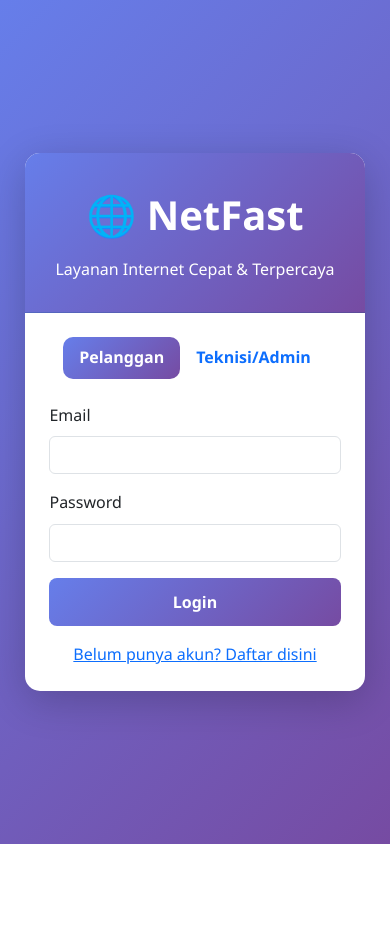
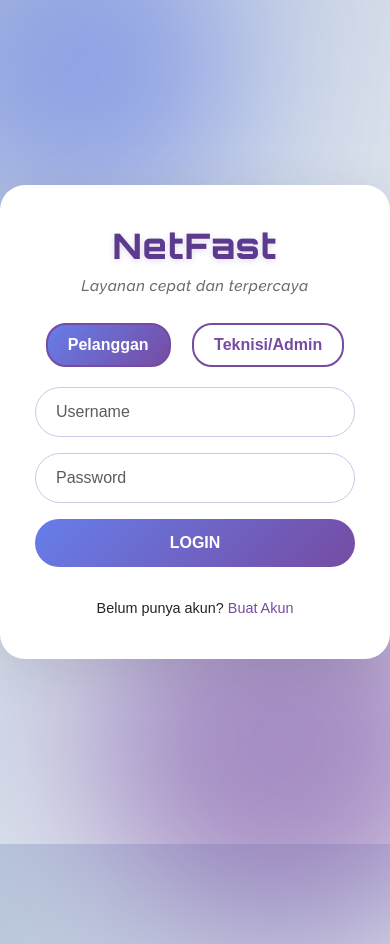
Before and after one commit to IzazTsany14/project_Basis_Data, a Django app: page / in a window 390 px wide; the page is wider, and only the part inside the window is pictured. Before the commit the page ends 844 px from the top of that part, so only its background shows below. Run offline with Django 5.2, Linux system fonts and the light colour scheme; some libraries are stand-ins or nearby versions.

Commit message:
memperbaiki tampilan

```diff
--- a/NetFastProject/templates/index.html
+++ b/NetFastProject/templates/index.html
@@ -1,101 +1,210 @@
 {% load static %}
-
 <!DOCTYPE html>
 <html lang="id">
 <head>
     <meta charset="UTF-8">
     <meta name="viewport" content="width=device-width, initial-scale=1.0">
     <title>NetFast - Login</title>
+
+    <!-- Bootstrap -->
     <link href="https://cdnjs.cloudflare.com/ajax/libs/bootstrap/5.3.0/css/bootstrap.min.css" rel="stylesheet">
 
-    <link rel="stylesheet" href="{% static 'css/style.css' %}">
+    <!-- Google Fonts -->
+    <link href="https://fonts.googleapis.com/css2?family=Orbitron:wght@600;800&family=Raleway:ital,wght@1,500&display=swap" rel="stylesheet">
 
     <style>
         body {
-            background: linear-gradient(135deg, #667eea 0%, #764ba2 100%);
+            margin: 0;
+            padding: 0;
             min-height: 100vh;
+            font-family: 'Poppins', sans-serif;
+            background: linear-gradient(120deg, #b8c6db 0%, #f5f7fa 100%);
             display: flex;
             align-items: center;
-            font-family: 'Segoe UI', Tahoma, Geneva, Verdana, sans-serif;
+            justify-content: center;
+            position: relative;
+            overflow: hidden;
         }
-        .login-container { max-width: 450px; margin: auto; }
-        .card { border: none; border-radius: 15px; box-shadow: 0 10px 40px rgba(0,0,0,0.2); }
-        .card-header {
-            background: linear-gradient(135deg, #667eea 0%, #764ba2 100%);
-            color: white; border-radius: 15px 15px 0 0 !important;
-            padding: 30px; text-align: center;
+
+        /* Background gradient shapes */
+        .bg-shape {
+            position: absolute;
+            border-radius: 50%;
+            filter: blur(80px);
+            opacity: 0.6;
         }
-        .logo { font-size: 2.5rem; font-weight: bold; margin-bottom: 10px; }
-        .btn-primary {
-            background: linear-gradient(135deg, #667eea 0%, #764ba2 100%);
-            border: none; padding: 12px; font-weight: 600;
+        .shape1 { width: 300px; height: 300px; background: #667eea; top: -80px; left: -60px; }
+        .shape2 { width: 400px; height: 400px; background: #764ba2; bottom: -100px; right: -100px; }
+
+        /* Container utama */
+        .login-box {
+            background: #fff;
+            border-radius: 25px;
+            box-shadow: 0 10px 50px rgba(0,0,0,0.1);
+            max-width: 420px;
+            width: 100%;
+            padding: 40px 35px;
+            z-index: 10;
+            text-align: center;
         }
-        .btn-primary:hover { transform: translateY(-2px); box-shadow: 0 5px 15px rgba(0,0,0,0.3); }
-        .nav-pills .nav-link { border-radius: 10px; font-weight: 600; }
-        .nav-pills .nav-link.active { background: linear-gradient(135deg, #667eea 0%, #764ba2 100%); }
+
+        /* Logo dan Slogan */
+        .login-box h2 {
+            font-family: 'Orbitron', sans-serif;
+            font-weight: 800;
+            font-size: 2.2rem;
+            letter-spacing: 1px;
+            color: #5c3b8e;
+            margin-bottom: 8px;
+            text-shadow: 0 2px 6px rgba(118,75,162,0.2);
+        }
+
+        .tagline {
+            font-family: 'Raleway', sans-serif;
+            font-style: italic;
+            font-size: 0.95rem;
+            color: #6c6c6c;
+            margin-bottom: 25px;
+            letter-spacing: 0.5px;
+        }
+
+        /* Role Selector */
+        .role-select {
+            display: flex;
+            justify-content: space-around;
+            margin-bottom: 20px;
+        }
+
+        .role-btn {
+            border-radius: 20px;
+            border: 2px solid #764ba2;
+            color: #764ba2;
+            background: transparent;
+            padding: 8px 20px;
+            font-weight: 600;
+            transition: all 0.3s ease;
+        }
+
+        .role-btn.active,
+        .role-btn:hover {
+            background: linear-gradient(135deg, #667eea, #764ba2);
+            color: white;
+        }
+
+        /* Form style */
+        .form-control {
+            border-radius: 30px;
+            padding: 12px 20px;
+            border: 1.5px solid #d1c4e9;
+            transition: all 0.3s ease;
+        }
+
+        .form-control:focus {
+            border-color: #764ba2;
+            box-shadow: 0 0 8px rgba(118,75,162,0.3);
+        }
+
+        /* Button Login */
+        .btn-login {
+            border-radius: 30px;
+            background: linear-gradient(135deg, #667eea, #764ba2);
+            border: none;
+            color: #fff;
+            font-weight: 600;
+            padding: 12px;
+            transition: 0.3s;
+        }
+
+        .btn-login:hover {
+            transform: translateY(-2px);
+            box-shadow: 0 6px 18px rgba(0,0,0,0.2);
+        }
+
+        /* Footer link */
+        a {
+            text-decoration: none;
+            color: #764ba2;
+        }
+
+        .footer-text {
+            margin-top: 15px;
+            font-size: 0.9rem;
+        }
+
+        /* Illustration */
+        .illustration {
+            position: absolute;
+            bottom: 0;
+            left: 30px;
+            width: 220px;
+            opacity: 0.95;
+        }
+
+        @media (max-width: 768px) {
+            .illustration { display: none; }
+        }
+
+        #alertMessage {
+            display: none;
+        }
     </style>
 </head>
 <body>
-    <div class="container login-container">
-        <div class="card">
-            <div class="card-header">
-                <div class="logo">🌐 NetFast</div>
-                <p class="mb-0">Layanan Internet Cepat & Terpercaya</p>
+    <!-- Background shapes -->
+    <div class="shape1 bg-shape"></div>
+    <div class="shape2 bg-shape"></div>
+
+    <!-- Main Login Box -->
+    <div class="login-box">
+        <h2>NetFast</h2>
+        <div class="tagline">Layanan cepat dan terpercaya</div>
+
+        <!-- Tombol Role -->
+        <div class="role-select">
+            <button type="button" class="role-btn active" id="btnPelanggan">Pelanggan</button>
+            <button type="button" class="role-btn" id="btnTeknisiAdmin">Teknisi/Admin</button>
+        </div>
+
+        <div id="alertMessage" class="alert"></div>
+
+        <form id="loginForm">
+            <div class="mb-3">
+                <input type="text" class="form-control" placeholder="Username" id="username" required>
             </div>
-            <div class="card-body p-4">
-                <ul class="nav nav-pills mb-4 justify-content-center" role="tablist">
-                    <li class="nav-item" role="presentation">
-                        <button class="nav-link active" id="pelanggan-tab" data-bs-toggle="pill"
-                                data-bs-target="#pelanggan" type="button">Pelanggan</button>
-                    </li>
-                    <li class="nav-item" role="presentation">
-                        <button class="nav-link" id="staf-tab" data-bs-toggle="pill"
-                                data-bs-target="#staf" type="button">Teknisi/Admin</button>
-                    </li>
-                </ul>
+            <div class="mb-3">
+                <input type="password" class="form-control" placeholder="Password" id="password" required>
+            </div>
 
-                <div class="tab-content">
-                    <div class="tab-pane fade show active" id="pelanggan">
-                        <form id="loginPelangganForm">
-                            <div class="mb-3">
-                                <label class="form-label">Email</label>
-                                <input type="email" class="form-control" name="login_id" id="emailPelanggan" required>
-                            </div>
-                            <div class="mb-3">
-                                <label class="form-label">Password</label>
-                                <input type="password" class="form-control" name="password" id="passwordPelanggan" required>
-                            </div>
-                            <button type="submit" class="btn btn-primary w-100 mb-3">Login</button>
-                            <div class="text-center">
-                                <a href="{% url 'registrasi_pelanggan' %}">Belum punya akun? Daftar disini</a>
-                            </div>
-                        </form>
-                    </div>
+            <button type="submit" class="btn btn-login w-100 mb-3">LOGIN</button>
 
-                    <div class="tab-pane fade" id="staf">
-                        <form id="loginStafForm">
-                            <div class="mb-3">
-                                <label class="form-label">Username</label>
-                                <input type="text" class="form-control" name="login_id" id="usernameStaf" required>
-                            </div>
-                            <div class="mb-3">
-                                <label class="form-label">Password</label>
-                                <input type="password" class="form-control" name="password" id="passwordStaf" required>
-                            </div>
-                            <button type="submit" class="btn btn-primary w-100">Login</button>
-                        </form>
-                    </div>
-                </div>
-                <div id="alertMessage" class="alert d-none mt-3"></div>
+            <div class="footer-text">
+                Belum punya akun? <a href="{% url 'registrasi_pelanggan' %}">Buat Akun</a>
             </div>
-        </div>
+        </form>
     </div>
+
+    <!-- Illustration -->
+    <img src="{% static 'images/login-illustration.png' %}" alt="illustration" class="illustration">
 
     <script src="https://cdnjs.cloudflare.com/ajax/libs/bootstrap/5.3.0/js/bootstrap.bundle.min.js"></script>
 
-    <script src="{% static 'js/auth.js' %}"></script>
+    <script>
+        let selectedRole = "Pelanggan";
 
-    <script>
+        // Tombol role toggle
+        document.getElementById('btnPelanggan').addEventListener('click', function() {
+            selectedRole = "Pelanggan";
+            this.classList.add('active');
+            document.getElementById('btnTeknisiAdmin').classList.remove('active');
+        });
+
+        document.getElementById('btnTeknisiAdmin').addEventListener('click', function() {
+            selectedRole = "TeknisiAdmin";
+            this.classList.add('active');
+            document.getElementById('btnPelanggan').classList.remove('active');
+        });
+
+        // Ambil CSRF token
         function getCookie(name) {
             let cookieValue = null;
             if (document.cookie && document.cookie !== '') {
@@ -115,17 +224,20 @@
             const alertDiv = document.getElementById('alertMessage');
             alertDiv.className = `alert alert-${type}`;
             alertDiv.textContent = message;
-            alertDiv.classList.remove('d-none');
-            setTimeout(() => alertDiv.classList.add('d-none'), 3000);
+            alertDiv.style.display = 'block';
+            setTimeout(() => alertDiv.style.display = 'none', 3000);
         }
 
-        // Event listeners
-        document.getElementById('loginPelangganForm').addEventListener('submit', async (e) => {
+        // Login ke server Django
+        document.getElementById('loginForm').addEventListener('submit', async function (e) {
             e.preventDefault();
-            const formData = {
-                email: document.getElementById('emailPelanggan').value,
-                password: document.getElementById('passwordPelanggan').value
-            };
+            const username = document.getElementById('username').value.trim();
+            const password = document.getElementById('password').value.trim();
+
+            if (!username || !password) {
+                showAlert('Isi semua kolom!', 'warning');
+                return;
+            }
 
             try {
                 const response = await fetch('/auth/login/', {
@@ -135,52 +247,23 @@
                         'Content-Type': 'application/json',
                         'X-CSRFToken': getCookie('csrftoken'),
                     },
-                    body: JSON.stringify(formData)
+                    body: JSON.stringify({ username, password, role: selectedRole }),
                 });
 
                 const data = await response.json();
+
                 if (response.ok) {
                     showAlert('Login berhasil! Mengalihkan...', 'success');
-                    window.location.href = '/user/dashboard/';
-                } else {
-                    showAlert(data.error || 'Login gagal');
-                }
-            } catch (error) {
-                showAlert('Terjadi kesalahan. Silakan coba lagi.');
-            }
-        });
-
-        document.getElementById('loginStafForm').addEventListener('submit', async (e) => {
-            e.preventDefault();
-            const formData = {
-                username: document.getElementById('usernameStaf').value,
-                password: document.getElementById('passwordStaf').value
-            };
-
-            try {
-                const response = await fetch('/auth/login/', {
-                    method: 'POST',
-                    credentials: 'same-origin',
-                    headers: {
-                        'Content-Type': 'application/json',
-                        'X-CSRFToken': getCookie('csrftoken'),
-                    },
-                    body: JSON.stringify(formData)
-                });
-
-                const data = await response.json();
-                if (response.ok) {
-                    showAlert('Login berhasil! Mengalihkan...', 'success');
-                    if (data.user.role_akses === 'Admin') {
+                    if (selectedRole === 'TeknisiAdmin') {
                         window.location.href = '/admin/dashboard/';
                     } else {
-                        window.location.href = '/teknisi/dashboard/';
+                        window.location.href = '/user/dashboard/';
                     }
                 } else {
-                    showAlert(data.error || 'Login gagal');
+                    showAlert(data.error || 'Username atau password salah.');
                 }
-            } catch (error) {
-                showAlert('Terjadi kesalahan. Silakan coba lagi.');
+            } catch (err) {
+                showAlert('Terjadi kesalahan koneksi ke server.');
             }
         });
     </script>
```
Also changed, not shown: NetFastProject/templates/register.html (+166 -50 lines), NetFastProject/templates/user/dashboard.html (+50 -5 lines).
